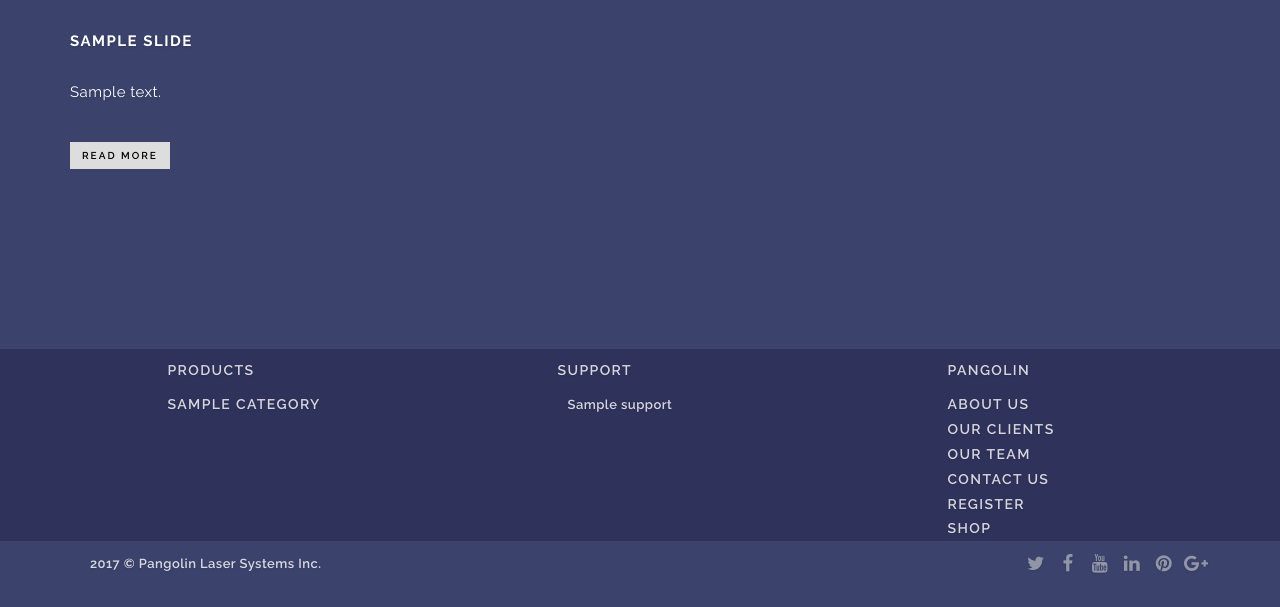
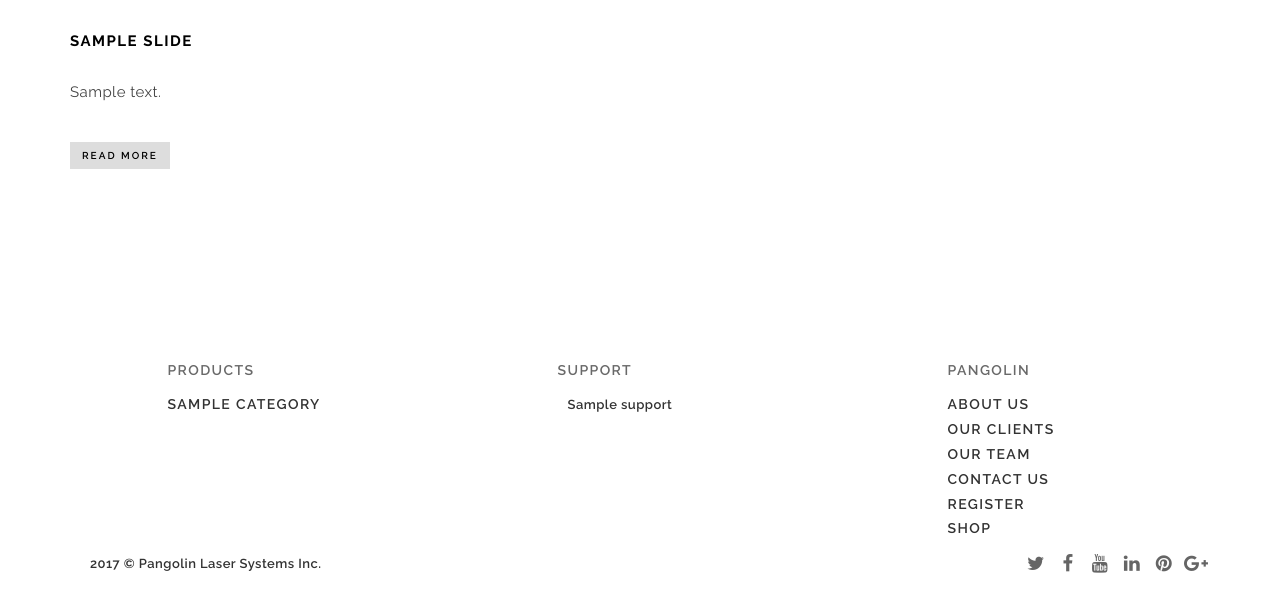
Before and after one commit to skylifewww/pangolin-fog, a Django app: page /about/ in a window 1280 px wide. Shown: the part 1889-2496 px from the top of the page. Run offline with Django 3.2, Linux system fonts and the light colour scheme; tables that the repository leaves empty hold one stand-in row (values such as "Sample post"); some libraries are stand-ins or nearby versions.

Commit message:
noblueback

```diff
--- a/static/pangolinfog/css/universal.css
+++ b/static/pangolinfog/css/universal.css
@@ -1909,8 +1909,7 @@ blockquote {
   color: #fff; }
 
 .portfolio-wide div {
-  margin-bottom: 10px;
-  background-color: #3b436d;  }
+  margin-bottom: 10px;  }
 
 /* Pricing */
 .panel {
--- a/templates/about.html
+++ b/templates/about.html
@@ -11,7 +11,7 @@
 {% about %}
 
     <!-- Portfolio-->
-    <section id="portfolio" class="portfolio-wide bg-dark">
+    <section id="portfolio" class="portfolio-wide">
       <div class="container text-center">
         <div class="row_portfolio">
           <div class="col-sm-10 col-sm-offset-1">
@@ -75,7 +75,7 @@
 
 
     <!-- News Block-->
-    <section id="news" class="bg-dark">
+    <section id="news">
       <div class="container">
         <h3 class="pull-left">Latest news</h3>
         <div class="pull-right">
--- a/templates/index.html
+++ b/templates/index.html
@@ -201,7 +201,7 @@
 
 
     <!-- Footer Section-->
-    <section class="section-small footer bg-dark2">
+    <section class="section-small footer">
       <div class="container">
         <div class="row">
 
@@ -230,7 +230,7 @@
         </div>
       </div>
     </section>
-    <section class="section-small footer bg-dark">
+    <section class="section-small footer">
       <div class="container">
         <div class="row">
           <div class="col-sm-4">
```
